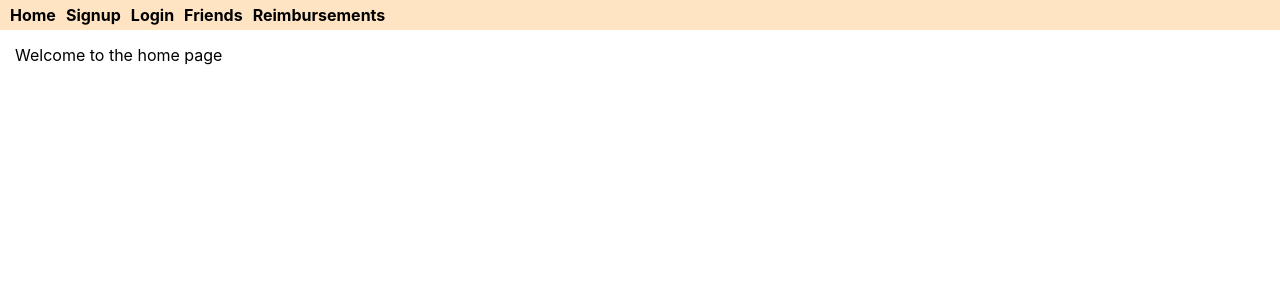
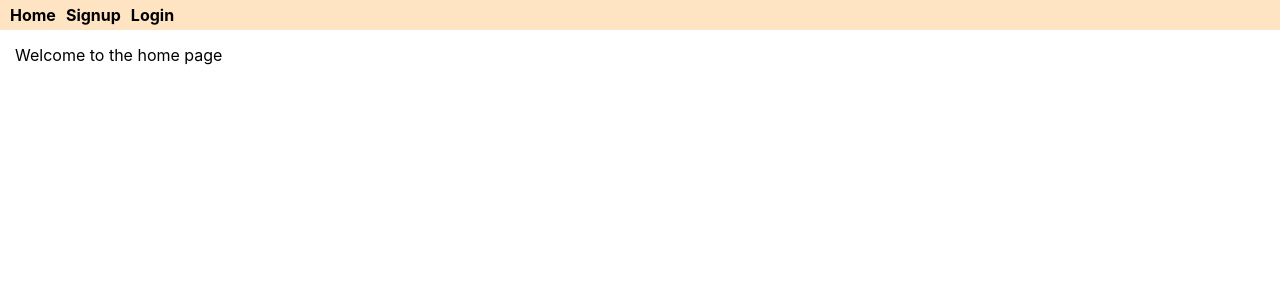
Before and after one commit to PaulFranklin709/Practice-Project-Frontend, a React (Create React App) app: page / in a window 1280 px wide. Shown: the top 300 px of the page. Built offline with nearby package versions, Linux system fonts and the light colour scheme.

Commit message:
Update NavigationBar.tsx

```diff
--- a/src/components/NavigationBar.tsx
+++ b/src/components/NavigationBar.tsx
@@ -21,6 +21,8 @@ export default function NavigationBar() {
             {
                 auth !== null ?
                     <span>
+                        <a className="nav-link" onClick={() => navigate("/friends")}>Friends</a>
+                        <a className="nav-link" onClick={() => navigate("/reimbursements")}>Reimbursements</a>
                     </span>
                     :
                     <span>
@@ -28,9 +30,6 @@ export default function NavigationBar() {
                         <a className="nav-link" onClick={() => navigate("/login")}>Login</a>
                     </span>
             }
-
-            <a className="nav-link" onClick={() => navigate("/friends")}>Friends</a>
-            <a className="nav-link" onClick={() => navigate("/reimbursements")}>Reimbursements</a>
 
             {
                 auth !== null ?
```
